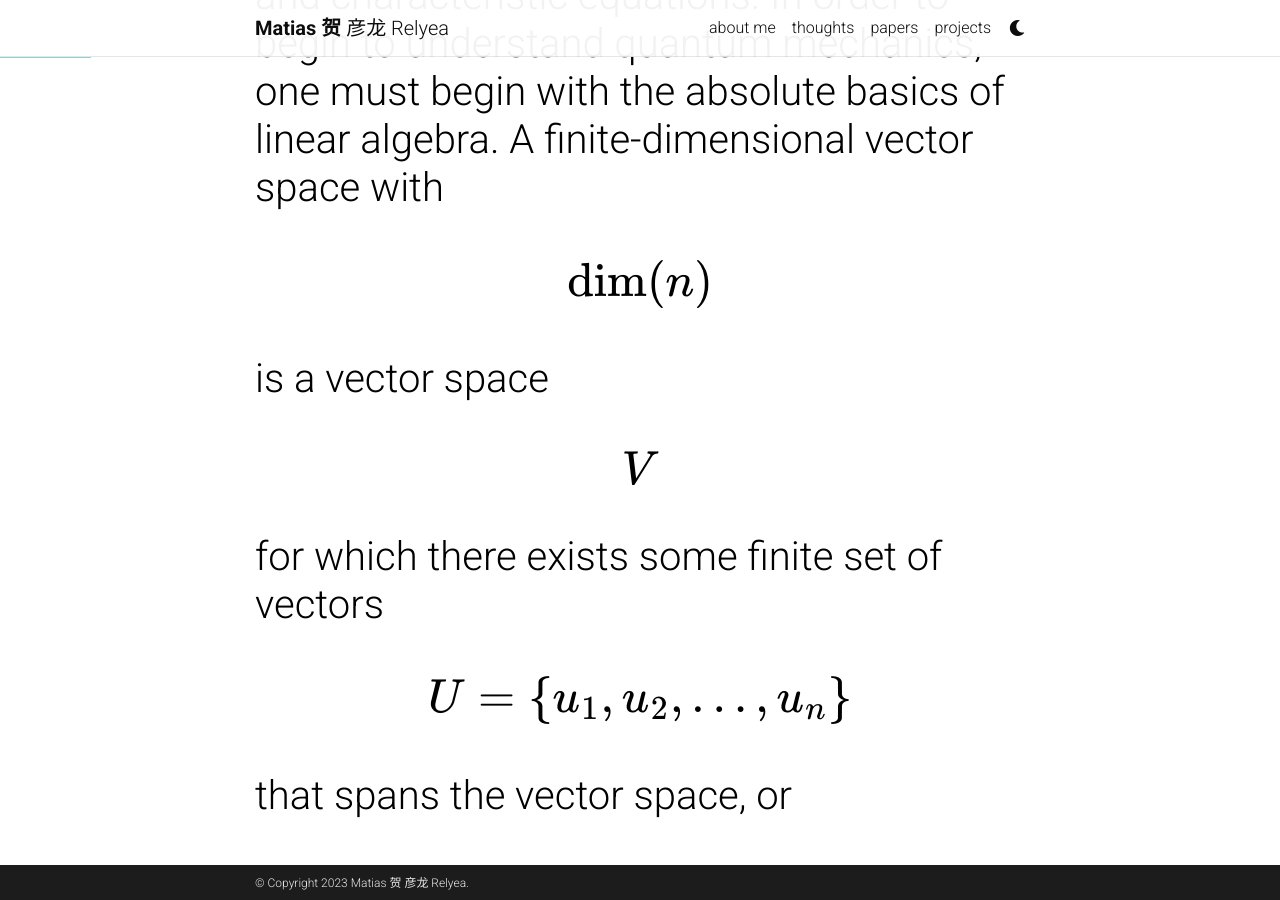
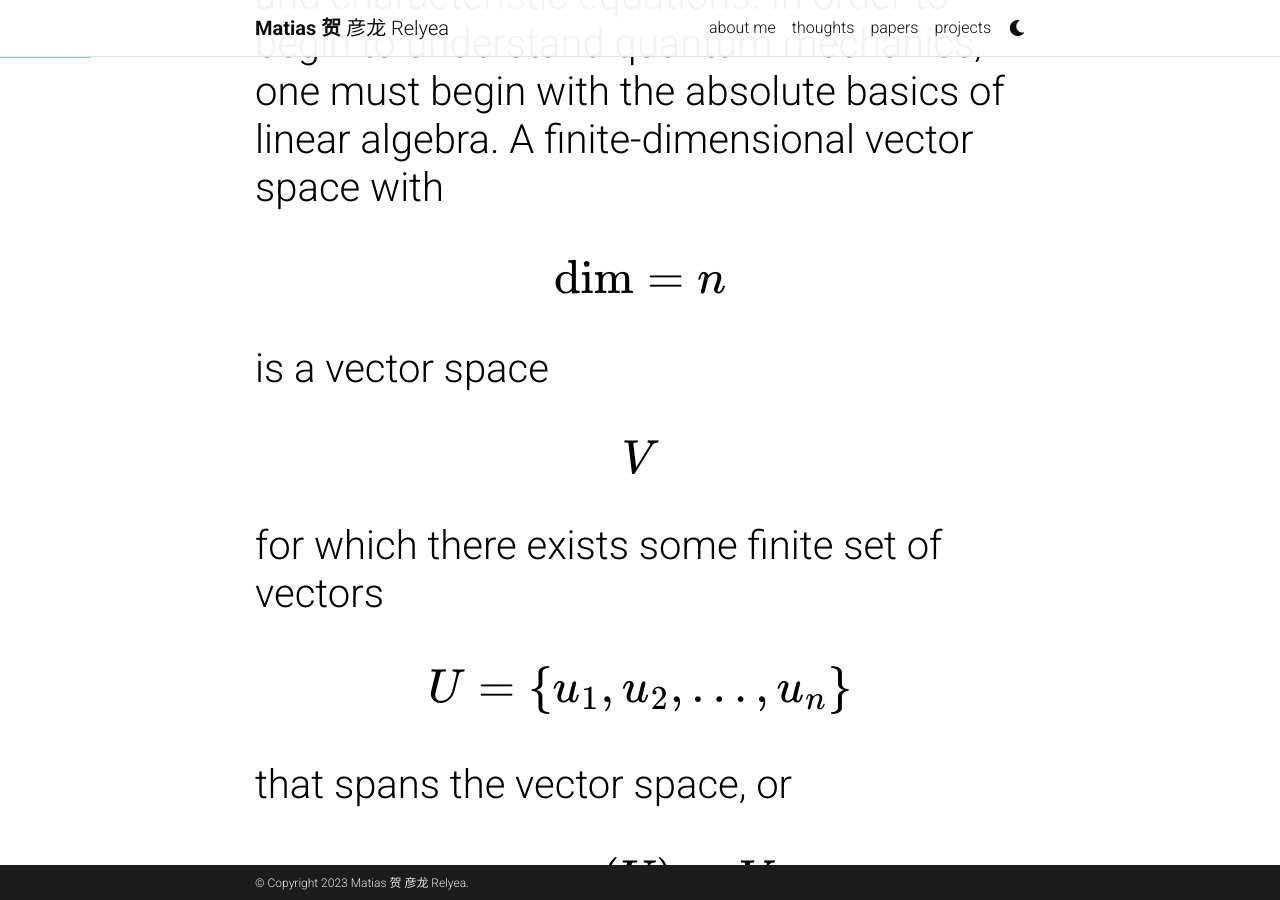
Before and after one commit to Quadcryo/quadcryo, a Jekyll site: the page built from _projects/quantum mechanics research.md, in a window 1280 px wide and 900 px high, scrolled down 626 px. Built offline with Jekyll 4.4.1, drawn with Linux system fonts in a browser that asks for light colours; comment, search, counter and statistics services are not loaded; a style sheet for code colours, icons or effects is not loaded.

Commit message:
typo man

```diff
--- a/_projects/quantum mechanics research.md
+++ b/_projects/quantum mechanics research.md
@@ -17,7 +17,7 @@ This has been an ongoing project for many months now. I have worked on it active
 
 
 <br>
-We will assume a knowledge of basic linear algebra, such as vector spaces, eigenvectors, eigenvalues, transpose, trace, and characteristic equations. In order to begin to understand quantum mechanics, one must begin with the absolute basics of linear algebra. A finite-dimensional vector space with $$\text{dim}(n)$$ is a vector space $$V$$ for which there exists some finite set of vectors $$U=\{u_{1},u_{2},\ldots,u_{n}\}$$ that spans the vector space, or $$\text{span}(U)=V$$. An important notation to understand in quantum mechanics is the braket notation. With this notation, we denote a vector as a so-called "ket", represented as $$|v_{i}\rangle\in V$$, where $$V$$ is a vector space. The "bra" portion of the braket notation is represented as $$\langle v_{i}|$$, and we will explain its significance later.
+We will assume a knowledge of basic linear algebra, such as vector spaces, eigenvectors, eigenvalues, transpose, trace, and characteristic equations. In order to begin to understand quantum mechanics, one must begin with the absolute basics of linear algebra. A finite-dimensional vector space with $$\text{dim}=n$$ is a vector space $$V$$ for which there exists some finite set of vectors $$U=\{u_{1},u_{2},\ldots,u_{n}\}$$ that spans the vector space, or $$\text{span}(U)=V$$. An important notation to understand in quantum mechanics is the braket notation. With this notation, we denote a vector as a so-called "ket", represented as $$|v_{i}\rangle\in V$$, where $$V$$ is a vector space. The "bra" portion of the braket notation is represented as $$\langle v_{i}|$$, and we will explain its significance later.
 <br>
 <br>
 In quantum mechanics, we commonly refer to matrices as "linear operators". A linear operator is a function $$A: V \rightarrow W$$ from a vector space $$V$$ to a vector space $$W$$ that is linear in its inputs, namely
```
